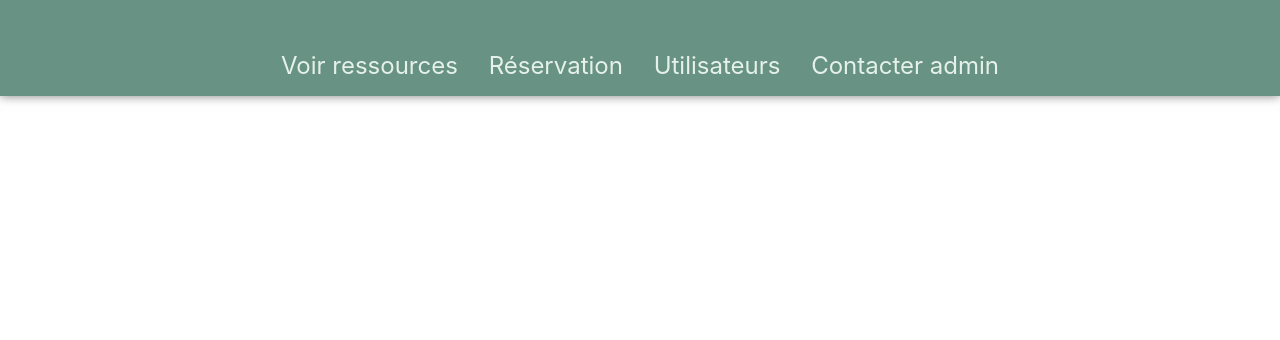
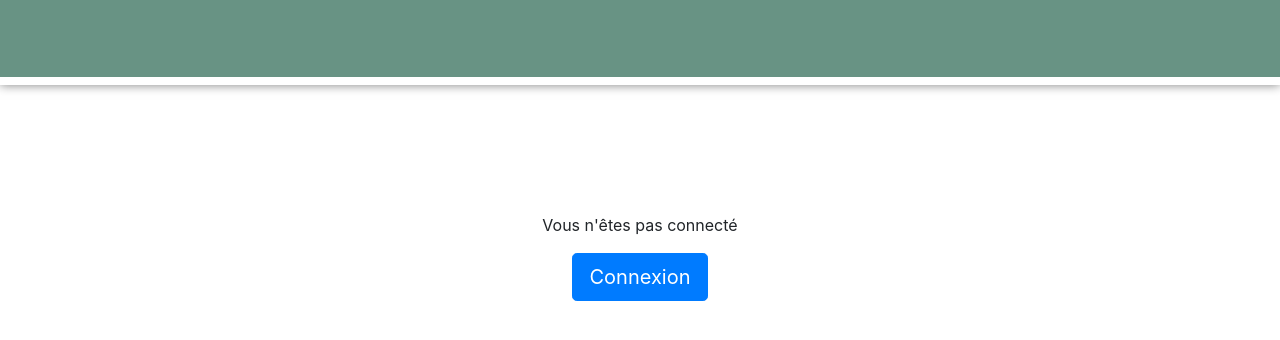
Before and after one commit to kiswayODG/ProjetTutore-Reservation-de-ressources-pedagogiques, a Django app: page / in a window 1280 px wide. Shown: the top 340 px of the page. Run offline with Django 4.2, Linux system fonts and the light colour scheme.

Commit message:
mise en place de login

```diff
--- a/GesRessourcesPed/GesRessourcesPed/settings.py
+++ b/GesRessourcesPed/GesRessourcesPed/settings.py
@@ -70,6 +70,8 @@ TEMPLATES = [
         },
     },
 ]
+LOGIN_REDIRECT_URL = "home"
+LOGOUT_REDIRECT_URL = "home"
 
 WSGI_APPLICATION = 'GesRessourcesPed.wsgi.application'
 
--- a/GesRessourcesPed/GesRessourcesPed/urls.py
+++ b/GesRessourcesPed/GesRessourcesPed/urls.py
@@ -15,15 +15,18 @@ Including another URLconf
 """
 from django.contrib import admin
 from django.urls import path
-
+from django.urls import path, include
+from django.views.generic.base import TemplateView
 from srcApp import views
 
 urlpatterns = [
     path('admin/', admin.site.urls),
-    path('', views.home, name='accueil'),
+    path('', TemplateView.as_view(template_name='registration/welcome.html'), name='home'),
+    #path('index/', views.home, name='accueil'),
     path('reservation/', views.reservation, name='reservation'),
     path('reservation/create_reserv', views.createReservation, name='create_reservation'),
     path('reservation/<int:id>/change/', views.update_res,name='update_reservation'),
     path('reservation/<int:id>/delete/', views.delete_res,name='delete_reservation'),
+    path('welcome/', include("django.contrib.auth.urls")),
 
 ]
--- /dev/null
+++ b/GesRessourcesPed/srcApp/templates/registration/welcome.html
@@ -0,0 +1,31 @@
+{% extends '../base.html' %}
+ {% block navigation %}
+
+{% if user.is_authenticated and user.username != "admin" %}
+                <li><a class="icon-home " href="#accueil">Voir ressources</a></li>
+                <li><a class="icon-group"  href="{% url 'reservation' %}">Réservation</a></li>
+                <li><a class="icon-leaf " href="#services">Utilisateurs</a></li>
+                <li><a class="icon-envelope-alt " href="#contact">Contacter admin</a></li>
+{% else %}
+             <h1 style="padding:3%"> </h1>
+{% endif %}
+        {% endblock %}
+
+
+
+{% block content %}
+
+{% if user.is_authenticated and user.username != "admin" %}
+<div style="margin:20px; display:inline-block" >
+
+  <a class="btn btn btn-danger" href="{% url 'logout' %}">Se deconnecter</a>
+  <p class="justify-content-end">Compte : {{ user.username }}</p>
+    </div>
+{% else %}
+<div style="margin-top:10%">
+  <p class=" d-flex justify-content-center">Vous n'êtes pas connecté</p>
+  <div class=" d-flex justify-content-center"><a class="btn btn-primary btn-lg" href="{% url 'login' %}">Connexion</a></div>
+</div>
+    {% endif %}
+
+{% endblock %}
--- a/GesRessourcesPed/srcApp/templates/reservHome.html
+++ b/GesRessourcesPed/srcApp/templates/reservHome.html
@@ -13,7 +13,7 @@
     </div>
         <div class="create-reservation" style="margin:50px"></div>
         <div style="display:inline-block">
-        <a class="btn btn btn-danger" href="{% url 'accueil' %}" style="margin:10px">Retour</a>
+        <a class="btn btn btn-danger" href="{% url 'home' %}" style="margin:10px">Retour</a>
         <a class="btn btn-success " href="{% url 'create_reservation' %}">Faire reservation</a>
         </div>
          <table class="table table-bordered mx-auto" >
--- a/GesRessourcesPed/srcApp/views.py
+++ b/GesRessourcesPed/srcApp/views.py
@@ -7,6 +7,8 @@ from django.shortcuts import redirect
 
 
 # Create your views here.
+def welcome(request):
+    return render(request, 'registration/welcome.html')
 def home(request):
     return render(request, 'index.html')
 
```
Also changed, not shown: GesRessourcesPed/srcApp/templates/registration/login.html (added, +28 -0 lines), GesRessourcesPed/db.sqlite3.
